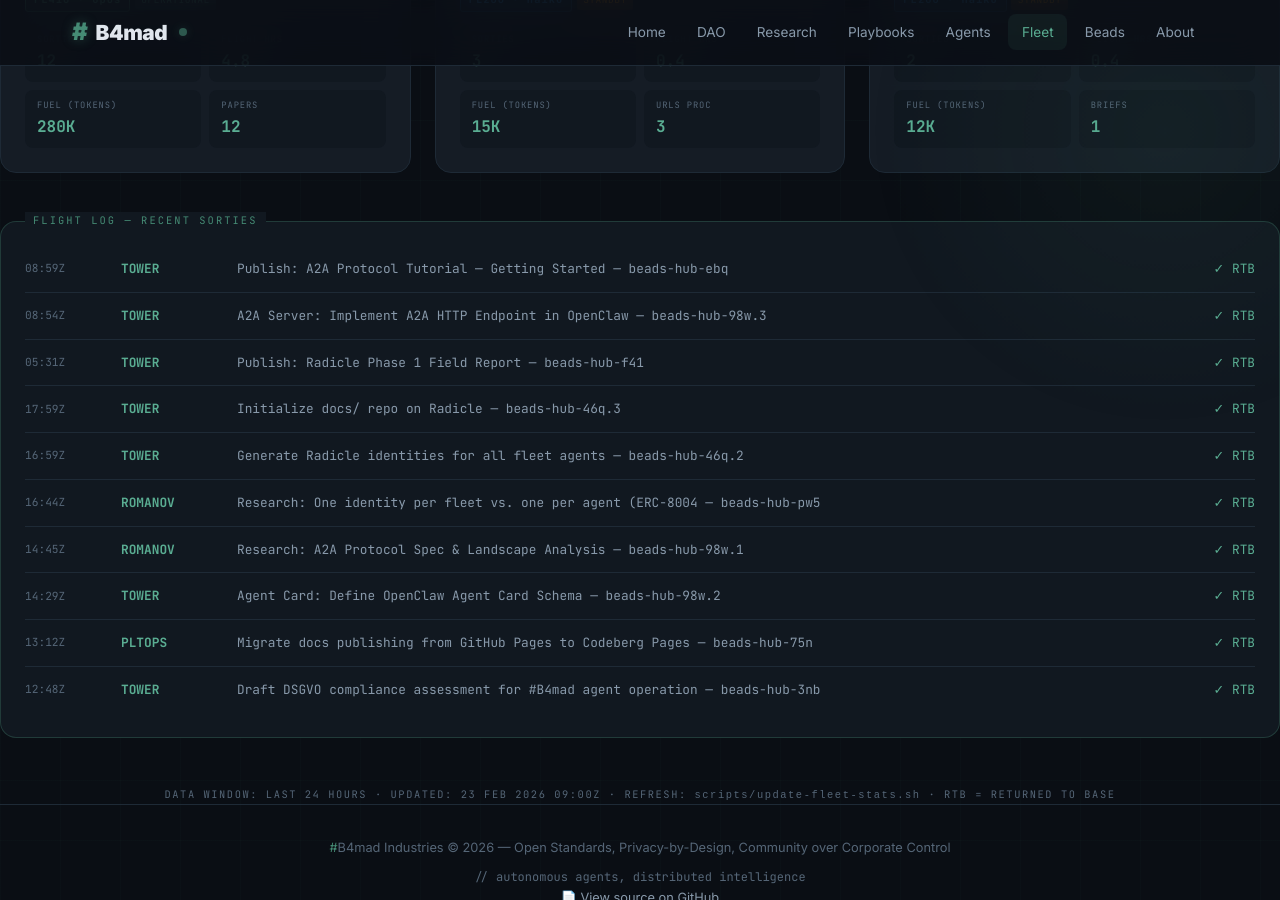
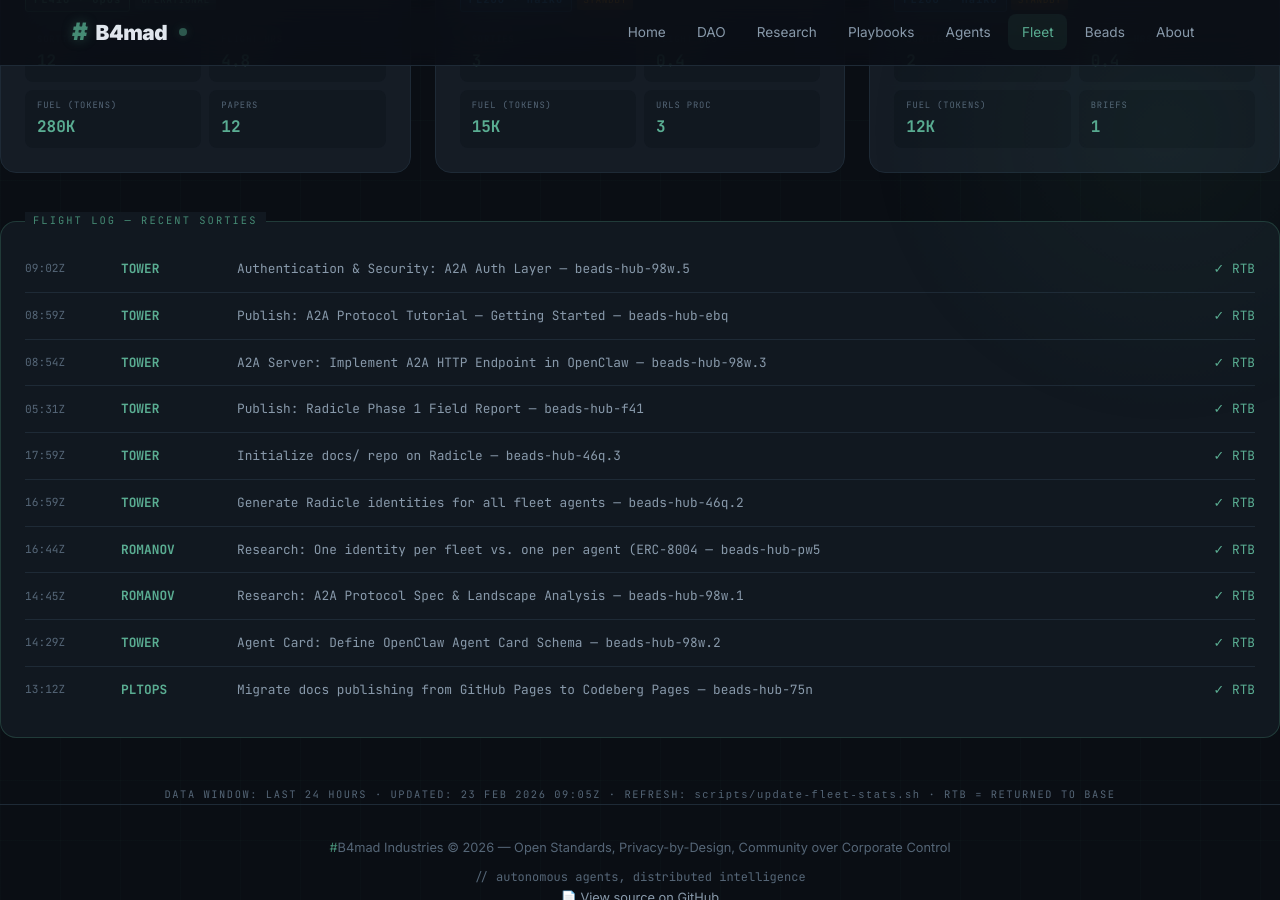
Before and after one commit to brenner-axiom/docs, a Jekyll site: the page built from fleet/index.html, in a window 1280 px wide and 900 px high, scrolled down 806 px. Built offline with Jekyll 4.4.1, drawn with Linux system fonts in a browser that asks for light colours; some of the changed text lies outside the part shown.

Commit message:
fleet: auto-update dashboard stats 2026-02-23T09:05Z

```diff
--- a/fleet/index.html
+++ b/fleet/index.html
@@ -289,22 +289,22 @@ description: "#B4mad Agent Fleet metrics dashboard with aviation theme"
     <div class="stat-label">Distance Flown</div>
   </div>
   <div class="stat-item">
-    <div class="stat-value">2800K</div>
+    <div class="stat-value">2765K</div>
     <div class="stat-unit">kg</div>
     <div class="stat-label">Fuel Burned</div>
   </div>
   <div class="stat-item">
-    <div class="stat-value">30</div>
+    <div class="stat-value">29</div>
     <div class="stat-unit">pax</div>
     <div class="stat-label">Passengers</div>
   </div>
   <div class="stat-item">
-    <div class="stat-value">48.0</div>
+    <div class="stat-value">47.4</div>
     <div class="stat-unit">hrs</div>
     <div class="stat-label">Flight Hours</div>
   </div>
   <div class="stat-item">
-    <div class="stat-value">80</div>
+    <div class="stat-value">79</div>
     <div class="stat-unit">msn</div>
     <div class="stat-label">Sorties Flown</div>
   </div>
@@ -509,6 +509,12 @@ description: "#B4mad Agent Fleet metrics dashboard with aviation theme"
 <!-- Flight Log -->
 <div class="flight-log">
   <div class="log-entry">
+    <span class="log-time">09:02Z</span>
+    <span class="log-callsign">TOWER</span>
+    <span class="log-mission">Authentication & Security: A2A Auth Layer — beads-hub-98w.5</span>
+    <span class="log-status"><span class="complete">✓ RTB</span></span>
+  </div>
+  <div class="log-entry">
     <span class="log-time">08:59Z</span>
     <span class="log-callsign">TOWER</span>
     <span class="log-mission">Publish: A2A Protocol Tutorial — Getting Started — beads-hub-ebq</span>
@@ -562,16 +568,10 @@ description: "#B4mad Agent Fleet metrics dashboard with aviation theme"
     <span class="log-mission">Migrate docs publishing from GitHub Pages to Codeberg Pages — beads-hub-75n</span>
     <span class="log-status"><span class="complete">✓ RTB</span></span>
   </div>
-  <div class="log-entry">
-    <span class="log-time">12:48Z</span>
-    <span class="log-callsign">TOWER</span>
-    <span class="log-mission">Draft DSGVO compliance assessment for #B4mad agent operation — beads-hub-3nb</span>
-    <span class="log-status"><span class="complete">✓ RTB</span></span>
-  </div>
 </div>
 
 <div style="text-align: center; margin-top: 2rem;">
   <p style="font-family: 'JetBrains Mono', monospace; font-size: 0.65rem; color: var(--text-muted); letter-spacing: 0.15em;">
-    DATA WINDOW: LAST 24 HOURS · UPDATED: 23 FEB 2026 09:00Z ·                                                                                                                                                                                                                                                                                                                                                                                                                                                                                                                                                                                                                                                                                                                                                                                                                                                                                                                  REFRESH: <code>scripts/update-fleet-stats.sh</code> · RTB = RETURNED TO BASE
+    DATA WINDOW: LAST 24 HOURS · UPDATED: 23 FEB 2026 09:05Z ·                                                                                                                                                                                                                                                                                                                                                                                                                                                                                                                                                                                                                                                                                                                                                                                                                                                                                                                   REFRESH: <code>scripts/update-fleet-stats.sh</code> · RTB = RETURNED TO BASE
   </p>
 </div>
```
